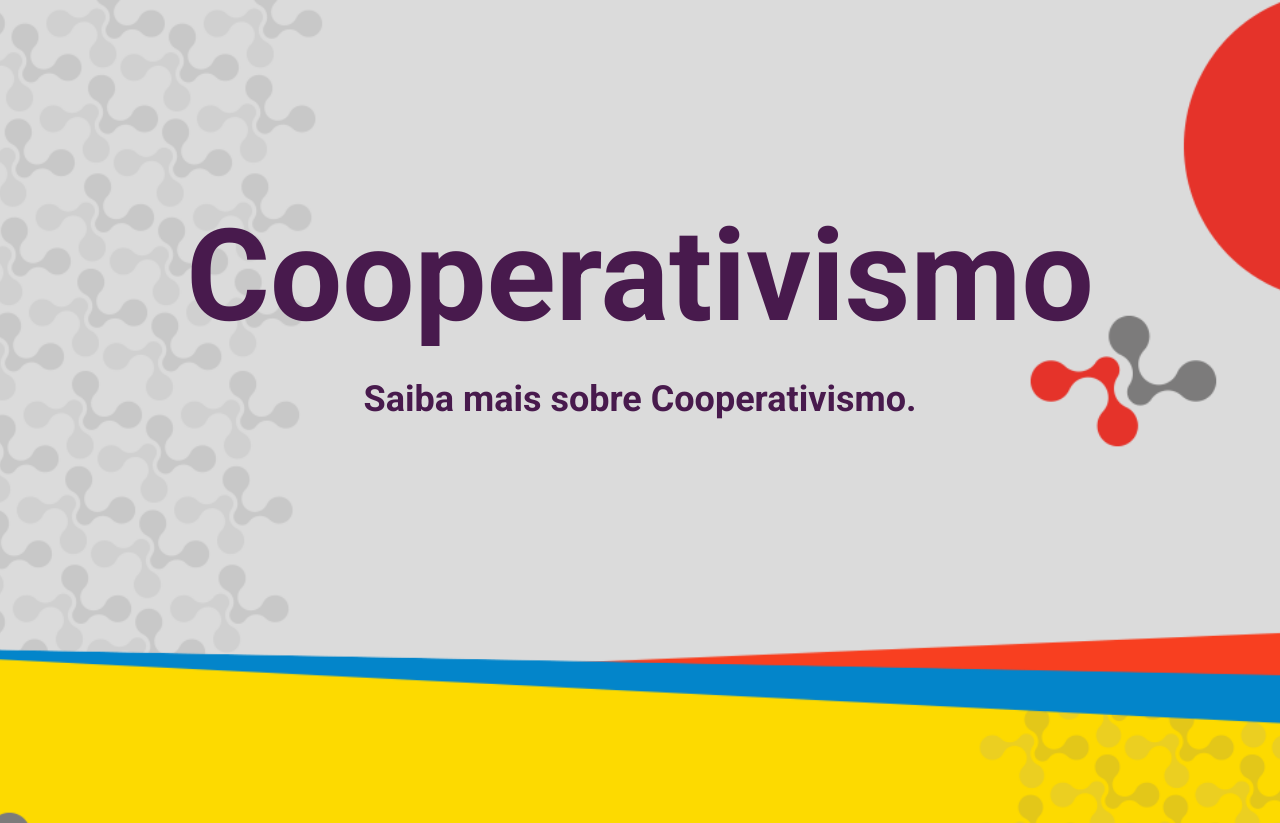
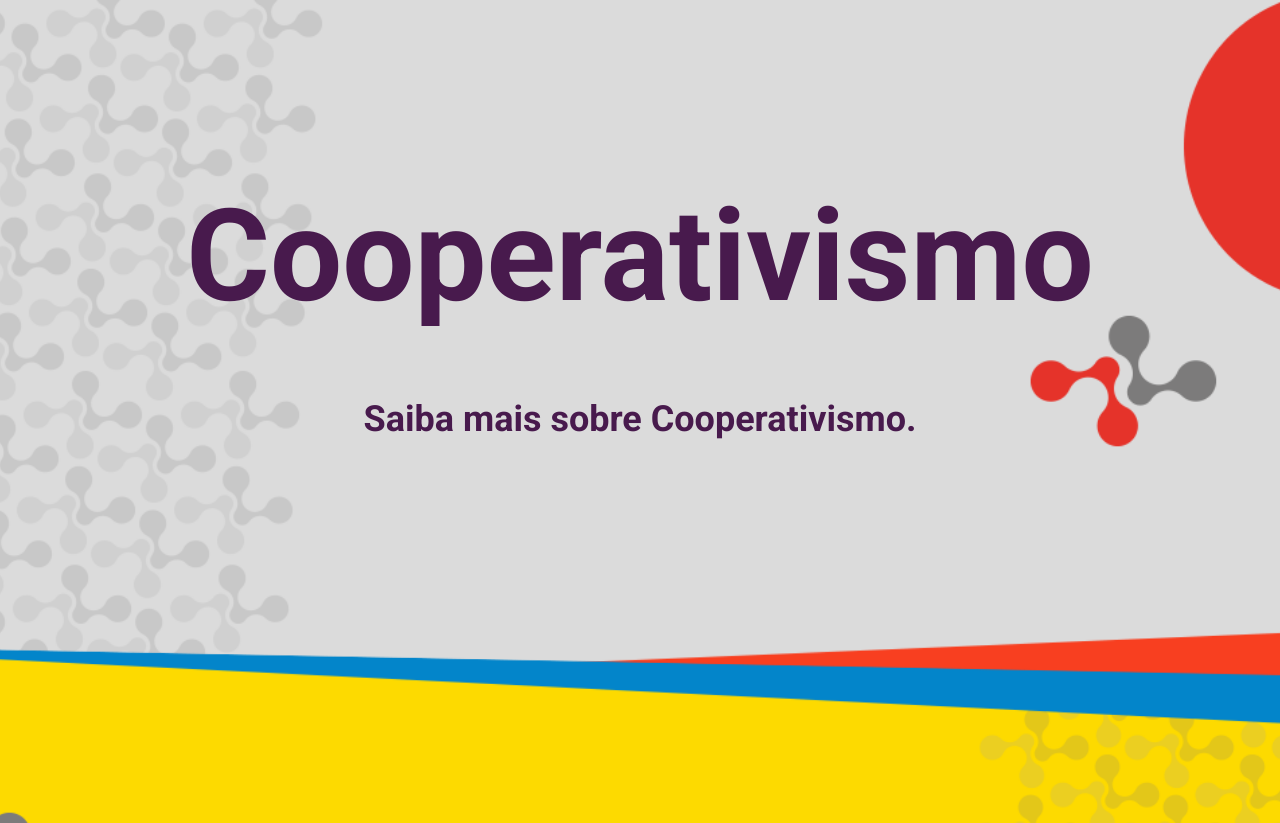
Before and after one commit to LibreCodeCoop/site, a Next.js app: page /about-us in a window 1280 px wide. Shown: the part 997-1820 px from the top of the page. Built offline with nearby package versions, Linux system fonts and the light colour scheme.

Commit message:
fix font size of the title section. Add Link to description buttons section

```diff
--- a/src/pages/about-us/index.tsx
+++ b/src/pages/about-us/index.tsx
@@ -1,4 +1,4 @@
-import { Flex, Text, Divider, Icon } from "@chakra-ui/react";
+import { Flex, Text, Divider, Link, Icon } from "@chakra-ui/react";
 import Head from "next/head";
 
 import AboutUsContent from "@/content/about-us/index.json";
@@ -23,16 +23,13 @@ interface ISections {
   url?: string;
   image: string;
 }
-
 interface IDescription {
   name: string;
   fontColor: string;
 }
-
 interface AboutUsProps {
   data: ContentProps;
 }
-
 enum SectionMarginTop {
   cooperativismo = "-50px",
   softwarelivre = "-60px",
@@ -84,7 +81,7 @@ export default function AboutUs({ data }: AboutUsProps) {
         <Text
           color={data.title.fontColor}
           fontWeight="bold"
-          fontSize={["3xl", "4xl", "6xl", "8xl", "9xl"]}
+          fontSize={["4xl", "6xl", "8xl", "9xl"]}
         >
           {data.title.name}
         </Text>
@@ -115,9 +112,10 @@ export default function AboutUs({ data }: AboutUsProps) {
           maxH="883px"
         >
           <Text
-            fontSize={["3xl", "4xl", "6xl", "8xl", "9xl"]}
+            fontSize={["4xl", "6xl", "8xl", "9xl"]}
             color={section.title.fontColor}
             fontWeight="bold"
+            mb="10"
           >
             {section.title.name}
           </Text>
@@ -129,6 +127,7 @@ export default function AboutUs({ data }: AboutUsProps) {
               font_size={23}
             />
           ) : (
+            <Link variant="" to={section.url}>
               <Text
                 fontSize={["2xl", "4xl"]}
                 fontWeight="bold"
@@ -136,6 +135,7 @@ export default function AboutUs({ data }: AboutUsProps) {
               >
                 {section.description}
               </Text>
+            </Link>
           )}
         </Flex>
       ))}
```
Lines whose indentation alone changed are shown as unchanged.
